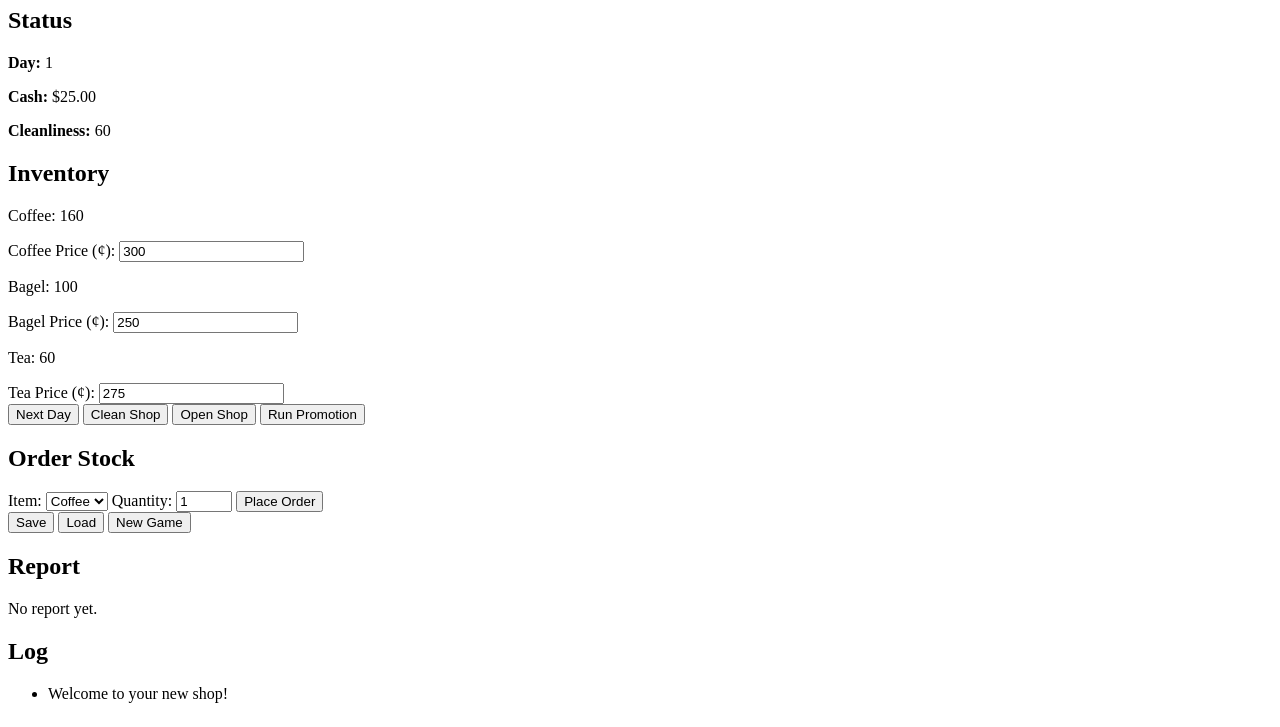
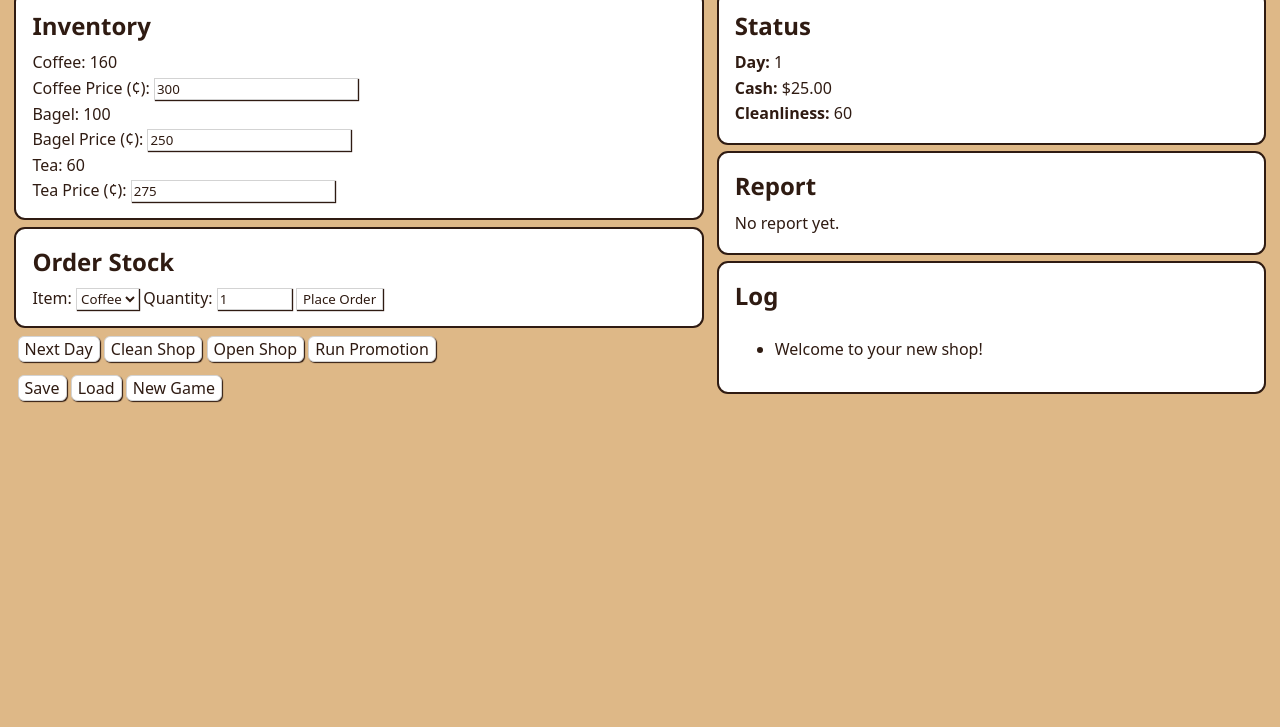
Before and after one commit to NYTLAIT/ACS-1320-Shopkeeper, a plain HTML site: page index.html in a window 1280 px wide. Shown: the part 73-800 px from the top of the page. Drawn offline with Linux system fonts and the light colour scheme.

Commit message:
Finished Shopkeeper 6 Challenge 1 with a few deviations from instructions as I saw fit

```diff
--- a/index.html
+++ b/index.html
@@ -6,19 +6,17 @@
         <link rel="stylesheet" href="style.css" />
     </head>
     <body>
-
         <h1>Shopkeeper</h1>
 
-        <section id="status"></section>
-        <section id="inventory"></section>
+        <!-- Left Panel -->
+        <section class="container" id="left-panel">
+            <!-- inventory -->
+            <section class="section" id="inventory"></section>
 
+            <!-- controls -->
             <section id="controls">
-            <button id="next-day">Next Day</button>
-            <button id="clean">Clean Shop</button>
-            <button id="open-shop">Open Shop</button>
-            <button id="promo">Run Promotion</button>
-
-            <section id="orders">
+                <!-- order items -->
+                <section class="section" id="orders">
                     <h2>Order Stock</h2>
 
                     <label>
@@ -28,19 +26,38 @@
 
                     <label>
                         Quantity:
-                    <input id="order-qty" type="number" value="1" min="1" max="20">
+                        <input id="order-qty" type="number" value="1" min="1" max="60">
                     </label>
 
                     <button id="order-button">Place Order</button>
                 </section>
 
+                <!-- action buttons -->
+                <section class="button-section" id="action-buttons">
+                    <button id="next-day">Next Day</button>
+                    <button id="clean">Clean Shop</button>
+                    <button id="open-shop">Open Shop</button>
+                    <button id="promo">Run Promotion</button>
+                </section>
+
+                <!-- game buttons -->
+                <section class="button-section" id="game-buttons">
                     <button id="save">Save</button>
                     <button id="load">Load</button>
                     <button id="new-game">New Game</button>
                 </section>
+            </section>
+        </section>
 
-        <section id="report"></section>
-        <section id="log"></section>
+        <!-- Right Panel -->
+        <section class="container" id="right-panel">
+            <!-- status -->
+            <section class="section" id="status"></section>
+            <!-- report -->
+            <section class="section" id="report"></section>
+            <!-- log -->
+            <section class="section" id="log"></section>
+        </section>
 
         <script type="module" src="src/main.js"></script>
     </body>
--- a/src/reducer.js
+++ b/src/reducer.js
@@ -11,6 +11,14 @@ export function update(state, action) {
     if (action.type === "NEXT_DAY") {
         newState.day += 1;
         newState.log.push("A new day begins.");
+
+        if (newState.incomingOrders) {
+            const item = newState.incomingOrders["item"]
+            const qty = newState.incomingOrders["qty"]
+            newState.inventory[item] += qty
+            newState.log.push(`Delivery of ${qty} ${item}(s) arrived.`)
+            newState.incomingOrders = null
+        }
     }
 
     if (action.type === "CLEAN") {
@@ -34,6 +42,7 @@ export function update(state, action) {
         newState.log.push(`Paid rent: $${(rentCents / 100).toFixed(2)}.`);
         newState.day += 1;
         newState.orderedToday = false;
+
         newState.log.push("You opened the shop.");
         if (newState.promoDaysLeft > 0) {
             newState.promoDaysLeft -= 1;
@@ -52,10 +61,12 @@ export function update(state, action) {
 
     if (action.type === "ORDER_STOCK") {
         const item = action.item;
-        const qty = clampNumber(action.qty, 1, 20);
+        const qty = clampNumber(action.qty, 1, 60);
+        newState.incomingOrders = {"item": item, "qty": qty}
 
         if (newState.orderedToday) {
             newState.log.push("You already placed an order today.");
+            console.log(newState.log)
             return newState;
         }
 
@@ -75,10 +86,10 @@ export function update(state, action) {
         }
 
         newState.cashCents -= totalCost;
-        newState.inventory[item] += qty;
         newState.orderedToday = true;
 
         newState.log.push(`Ordered ${qty} ${item}(s) for $${(totalCost / 100).toFixed(2)}.`);
+        console.log(newState.orderedToday)
         }
 
         //Win or Lose
--- a/src/render.js
+++ b/src/render.js
@@ -48,9 +48,11 @@ function renderLog(state) {
   const log = document.getElementById("log");
   log.innerHTML = `
     <h2>Log</h2>
-    <ul>
-      ${state.log.map(msg => `<li>${msg}</li>`).join("")}
-    </ul>
+    <section id="log-content">
+      <ul>
+        ${state.log.map(msg => `<li>${msg}</li>`).join("")}
+      </ul>
+    </section>
   `;
 }
 
@@ -89,6 +91,6 @@ function renderOrderPanel(state) {
 
   const orderBtn = document.getElementById("order-button");
   if (orderBtn) {
-    orderBtn.disabled = !!state.orderedToday || !!state.gameOver;
+    orderBtn.disabled = !state.gameOver;
   }
 }
--- a/src/state.js
+++ b/src/state.js
@@ -21,6 +21,7 @@ export function makeInitialState() {
         },
 
         orderedToday: false,
+        incomingOrders: null,
 
         gameOver: false,
 
--- a/style.css
+++ b/style.css
@@ -0,0 +1,69 @@
+body {
+    font-family: system-ui, -apple-system, BlinkMacSystemFont, 'Segoe UI', Roboto, Oxygen, Ubuntu, Cantarell, 'Open Sans', 'Helvetica Neue', sans-serif;
+    color: #2F1B12;
+    background-color: burlywood;
+    display: grid;
+    grid-template-columns: auto auto;
+    grid-template-rows: auto auto;
+    grid-template-areas:
+        "a a"
+        "b c";
+}
+
+h1, h2 {
+    font-family: 'Segoe UI';
+    margin: 0 0 0.6rem 0;
+}
+
+p {
+    padding: 0;
+    margin: 0.2rem 0;
+}
+
+button, select, input {
+    font-family: system-ui, -apple-system, BlinkMacSystemFont, 'Segoe UI', Roboto, Oxygen, Ubuntu, Cantarell, 'Open Sans', 'Helvetica Neue', sans-serif;
+    color: #2F1B12;
+    background-color: white;
+    border: 1px solid lightgrey;
+    box-shadow: 1px 1px 1px #2F1B12;
+}
+
+h1 {
+    grid-area: a;
+}
+
+#left-panel {
+    grid-area: b;
+    display: flex;
+    flex-direction: column;
+}
+
+#right-panel {
+    grid-area: c;
+    display: flex;
+    flex-direction: column;
+}
+
+.section {
+    border: 2px solid #2F1B12;
+    background-color: white;
+    margin: 0.2rem 0.4rem;
+    padding: 1rem;
+    border-radius: 11px;
+}
+
+.button-section {
+    margin: 0.2rem 0.4rem;
+    padding: 0.2rem;
+}
+
+.button-section > button {
+    font-size: 1rem;
+    border-radius: 6px;
+    margin: 0.1rem 0;
+}
+
+#log-content {
+    max-height: 40vw;
+    overflow-y: auto
+}
```
Lines whose indentation alone changed are shown as unchanged.
